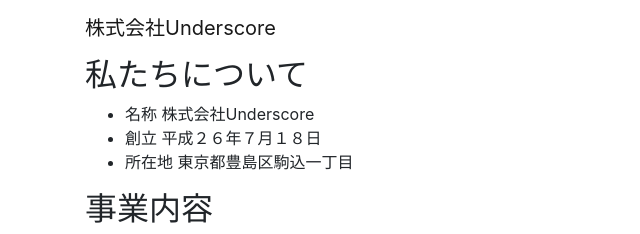
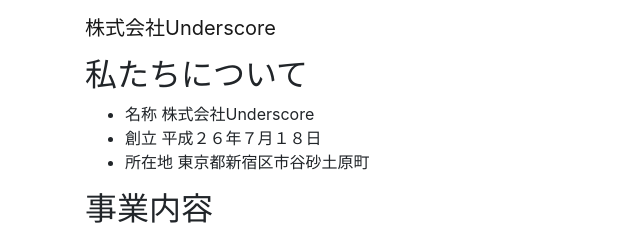
Before and after one commit to shokohara/useless, a website: page front/assets/index.html in a window 1280 px wide. Shown: the top 234 px of the page, 0-640 px from the left. Drawn offline with nearby package versions, Linux system fonts and the light colour scheme.

Commit message:
住所を変更する

```diff
--- a/front/assets/index.html
+++ b/front/assets/index.html
@@ -25,7 +25,7 @@
   <ul>
     <li>名称 株式会社Underscore</li>
     <li>創立 平成２６年７月１８日</li>
-    <li>所在地 東京都豊島区駒込一丁目</li>
+    <li>所在地 東京都新宿区市谷砂土原町</li>
   </ul>
   <h2>事業内容</h2>
   <ul>
```
